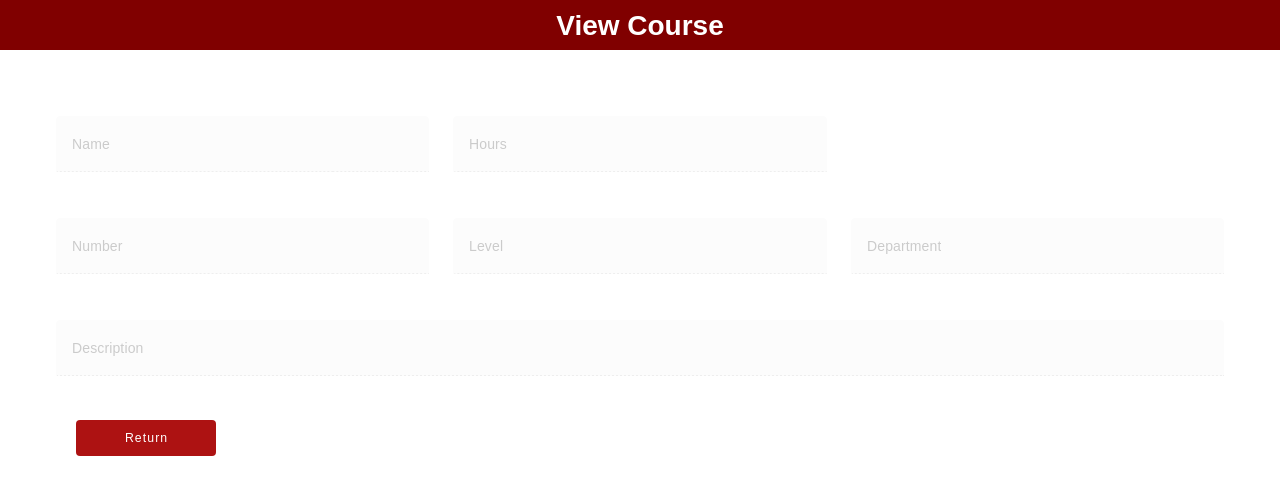
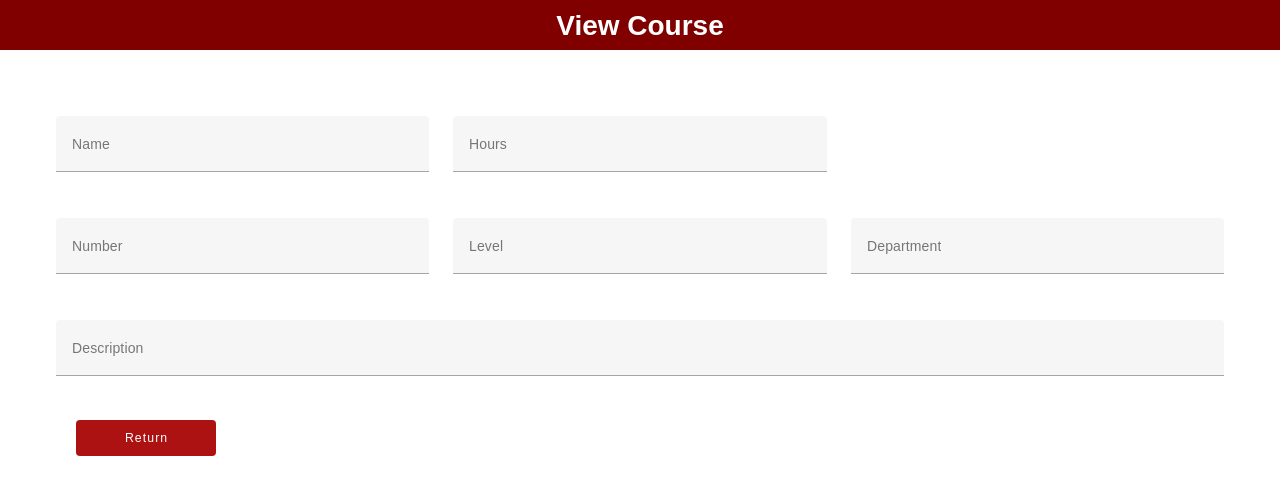
Before and after one commit to ItzWillz/seiv_project2_frontend, a Vue app: page /view/1 in a window 1280 px wide. Shown: the top 494 px of the page. Built offline with nearby package versions, Linux system fonts and the light colour scheme; no server answers; a web font is replaced by a local one.

Commit message:
ReadOnlyHotfix
Changed all the disabled text fields/areas to read-only.

```diff
--- a/src/views/ViewCourse.vue
+++ b/src/views/ViewCourse.vue
@@ -43,34 +43,34 @@ const returnHome = () => {
       <v-container>
         <v-row>
           <v-col  cols="12"  md="4">
-            <v-text-field v-model="course.name" id="name" label="Name" :counter="50" required hide-details :disabled="true"
+            <v-text-field v-model="course.name" id="name" label="Name" :counter="50" required hide-details readonly=""
             ></v-text-field>
           </v-col>
 
           <v-col cols="12" md="4" >
-          <v-select v-model="course.hours" label="Hours" :disabled="true" > </v-select>
+          <v-select v-model="course.hours" label="Hours" readonly="" > </v-select>
           </v-col>
               </v-row>
 
 
         <v-row>
           <v-col cols="12" md="4" >
-            <v-text-field v-model="course.courseNum" label="Number" hide-details required :disabled="true"></v-text-field>
+            <v-text-field v-model="course.courseNum" label="Number" hide-details required readonly=""></v-text-field>
           </v-col>
 
           <v-col cols="12" md="4" >
-          <v-select  v-model="course.level" label="Level"  :disabled="true"></v-select>
+          <v-select  v-model="course.level" label="Level"  readonly=""></v-select>
           </v-col>
 
 
           <v-col cols="12"  md="4">
-          <v-text-field  v-model="course.dept" label="Department" hide-details required :disabled="true"></v-text-field>
+          <v-text-field  v-model="course.dept" label="Department" hide-details required readonly=""></v-text-field>
           </v-col>
         </v-row>
 
         <v-row>
           <v-col cols="12" >
-             <v-text-field  v-model="course.desc"  label="Description"   hide-details :disabled="true"
+             <v-text-field  v-model="course.desc"  label="Description"   hide-details readonly=""
           ></v-text-field>
           </v-col>
         </v-row>
```
